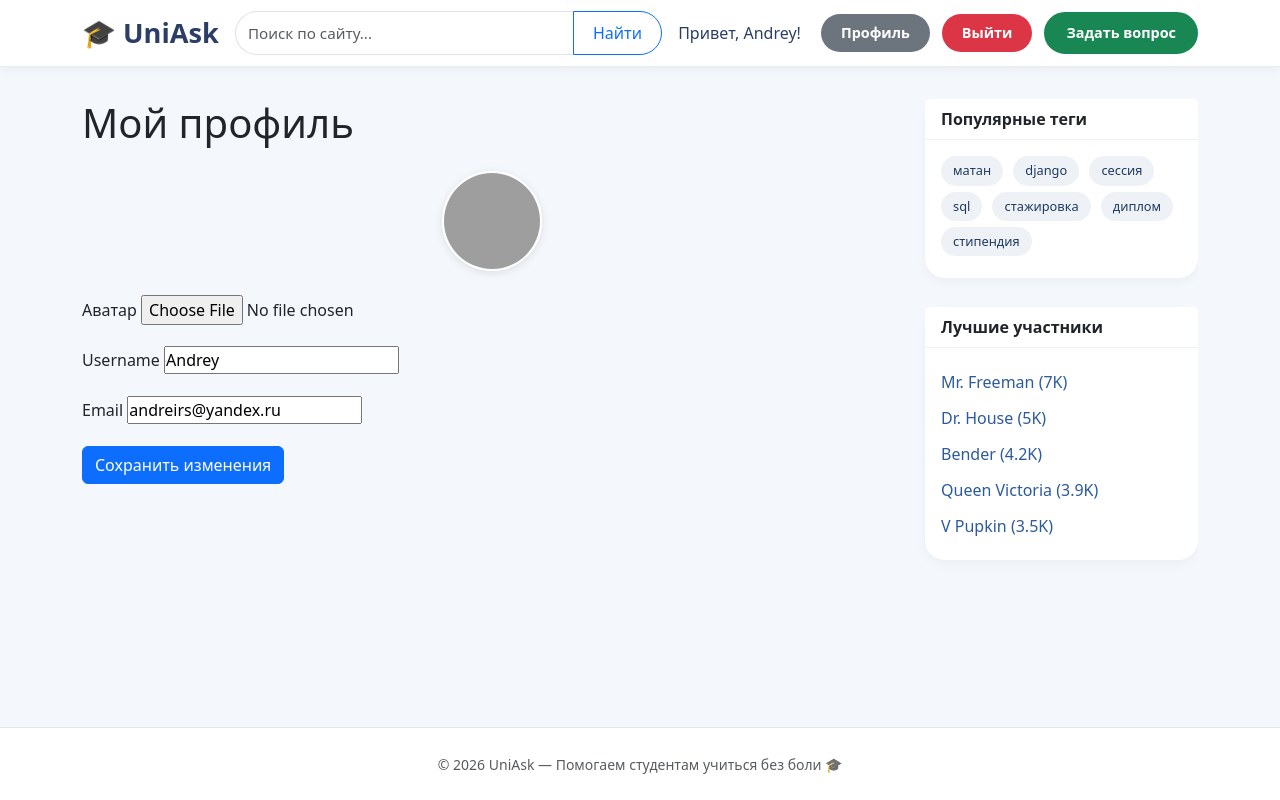
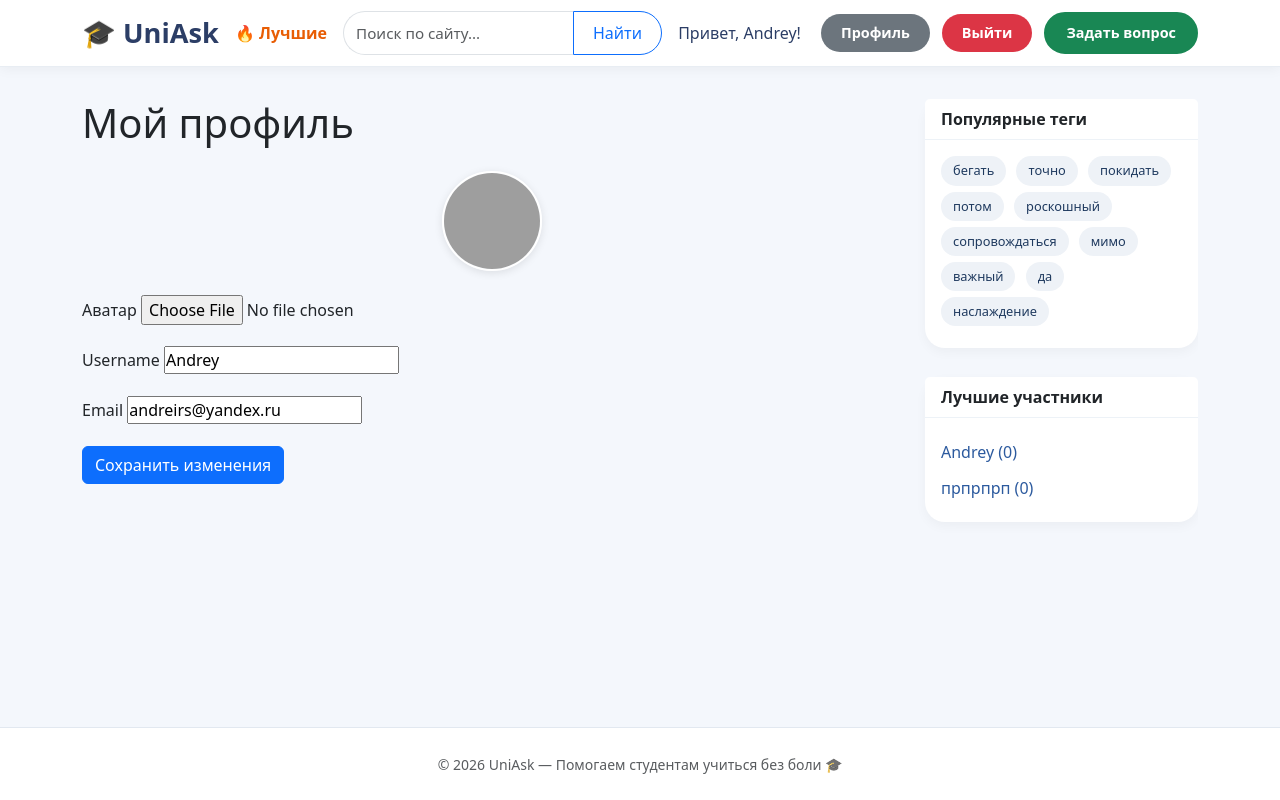
Before and after one commit to Andre1ka11/2026-VK-EDU-Web-13-Sa-fetdinov-Andrey, a Django app: page /profile/ in a window 1280 px wide. Run offline with Django 5.2, Linux system fonts and the light colour scheme; a user stored in the database is signed in; data comes from the database, SQL or seed files in the repository; some libraries are stand-ins or nearby versions; grey boxes are pictures that could not be loaded.

Commit message:
hw-5: add missing files from mentor review

```diff
--- a/application/settings.py
+++ b/application/settings.py
@@ -51,6 +51,7 @@ TEMPLATES = [
                 'django.template.context_processors.request',
                 'django.contrib.auth.context_processors.auth',
                 'django.contrib.messages.context_processors.messages',
+                'questions.context_processors.sidebar',
             ],
         },
     },
--- a/application/urls.py
+++ b/application/urls.py
@@ -2,6 +2,19 @@ from django.contrib import admin
 from django.urls import path, include
 from django.conf import settings
 from django.conf.urls.static import static
+from django.views.defaults import page_not_found, server_error
+
+handler404 = 'application.urls.handler404_view'
+handler500 = 'application.urls.handler500_view'
+
+
+def handler404_view(request, exception=None):
+    return page_not_found(request, exception, template_name='404.html')
+
+
+def handler500_view(request):
+    return server_error(request, template_name='500.html')
+
 
 urlpatterns = [
     path('admin/', admin.site.urls),
--- a/templates/base.html
+++ b/templates/base.html
@@ -302,6 +302,7 @@
     <div class="container">
         <div class="header-container">
             <a class="navbar-brand" href="{% url 'questions:index' %}">🎓 UniAsk</a>
+            <a href="{% url 'questions:hot' %}" style="font-weight:600;color:#e85d04;text-decoration:none;white-space:nowrap;">🔥 Лучшие</a>
             <form class="search-form" action="{% url 'questions:index' %}" method="get">
                 <input class="form-control" type="search" name="q" placeholder="Поиск по сайту..." aria-label="Поиск">
                 <button class="btn btn-outline-primary" type="submit">Найти</button>
@@ -334,23 +335,21 @@
             <div class="sidebar-card card">
                 <div class="card-header">Популярные теги</div>
                 <div class="card-body">
-                    <a href="{% url 'questions:tag' tag_name='матан' %}" class="tag">матан</a>
-                    <a href="{% url 'questions:tag' tag_name='django' %}" class="tag">django</a>
-                    <a href="{% url 'questions:tag' tag_name='сессия' %}" class="tag">сессия</a>
-                    <a href="{% url 'questions:tag' tag_name='sql' %}" class="tag">sql</a>
-                    <a href="{% url 'questions:tag' tag_name='стажировка' %}" class="tag">стажировка</a>
-                    <a href="{% url 'questions:tag' tag_name='диплом' %}" class="tag">диплом</a>
-                    <a href="{% url 'questions:tag' tag_name='стипендия' %}" class="tag">стипендия</a>
+                    {% for tag in popular_tags %}
+                        <a href="{% url 'questions:tag' tag_name=tag.name %}" class="tag">{{ tag.name }}</a>
+                    {% empty %}
+                        <span class="text-muted small">Тегов пока нет</span>
+                    {% endfor %}
                 </div>
             </div>
             <div class="sidebar-card card">
                 <div class="card-header">Лучшие участники</div>
                 <div class="card-body">
-                    <a href="#" class="best-member">Mr. Freeman (7K)</a>
-                    <a href="#" class="best-member">Dr. House (5K)</a>
-                    <a href="#" class="best-member">Bender (4.2K)</a>
-                    <a href="#" class="best-member">Queen Victoria (3.9K)</a>
-                    <a href="#" class="best-member">V Pupkin (3.5K)</a>
+                    {% for profile in top_users %}
+                        <span class="best-member">{{ profile.user.username }} ({{ profile.rating }})</span>
+                    {% empty %}
+                        <span class="text-muted small">Пока нет данных</span>
+                    {% endfor %}
                 </div>
             </div>
         </div>
```
Also changed, not shown: docker-compose.yml (+5 -13 lines).
